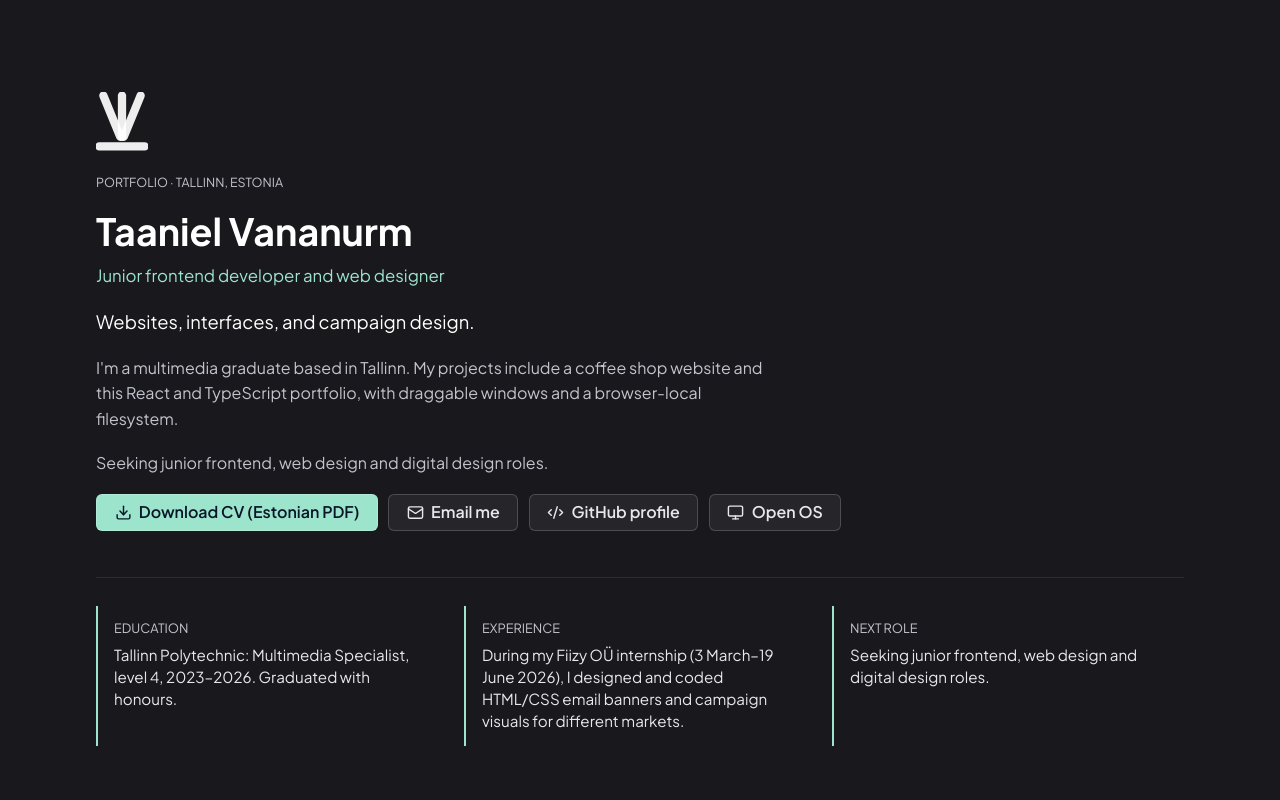
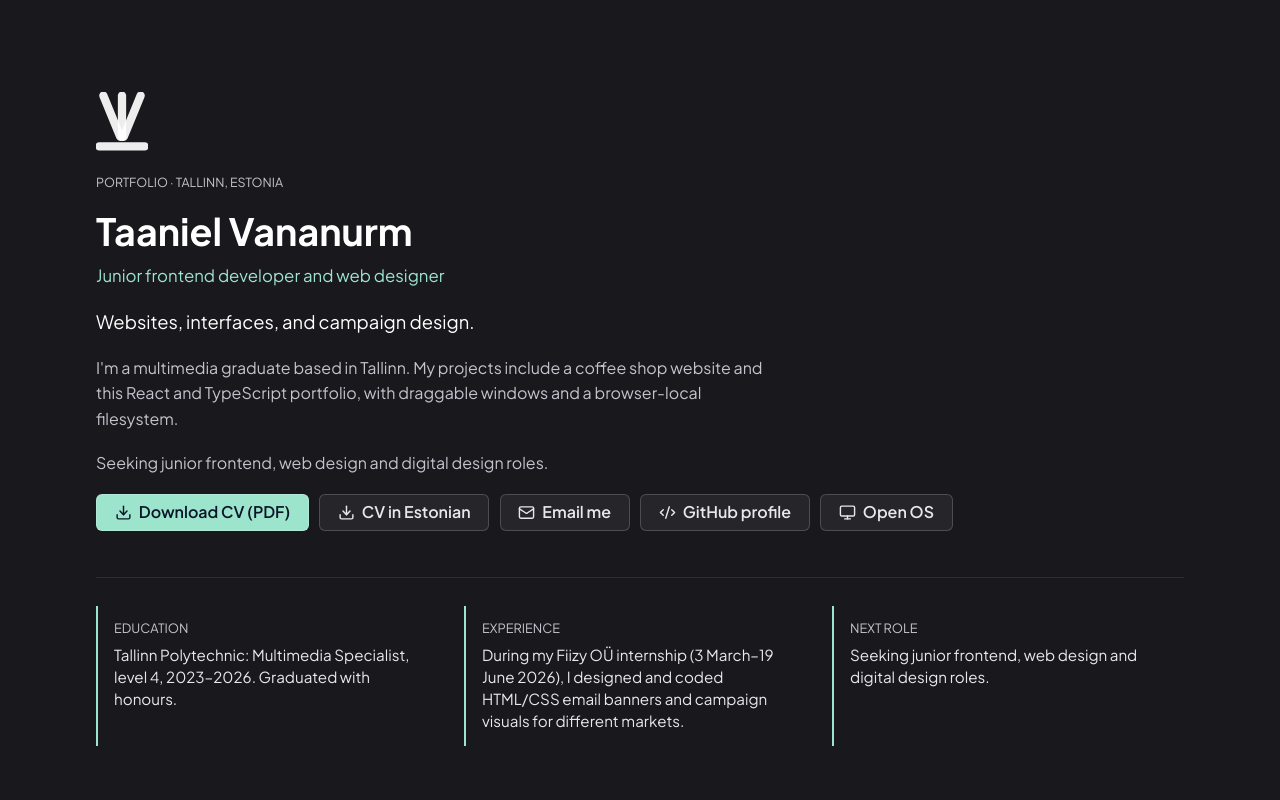
Before and after one commit to Taan1el/taaniel-portfolio-os, a React (Vite) app: page /portfolio in a window 1280 px wide. Shown: the top 800 px of the page. Built offline with nearby package versions, Linux system fonts and the light colour scheme.

Commit message:
show the cv in the visitor's language

```diff
--- a/src/components/apps/contact-app.tsx
+++ b/src/components/apps/contact-app.tsx
@@ -18,7 +18,7 @@ import {
   Trash2,
   X,
 } from "lucide-react";
-import { getResumeDownloadUrls, profile, repoUrl, socialLinks } from "@/data/portfolio";
+import { getResumeDownloadUrls, profile, repoUrl, resumeAlternate, socialLinks } from "@/data/portfolio";
 import { readLocalStorage, writeLocalStorage } from "@/lib/safe-storage";
 import { cn } from "@/lib/utils";
 import { toast } from "@/stores/toast-store";
@@ -72,7 +72,10 @@ const INBOX: Message[] = [
     subject: "My CV",
     snippet: "The same PDF as Resume.pdf on the desktop.",
     body: ["Here is my CV as a PDF, the same file as Resume.pdf on the desktop."],
-    links: [{ label: "CV_Taaniel_Vananurm.pdf", detail: "PDF", href: getResumeDownloadUrls()[0], download: true }],
+    links: [
+      { label: "Taaniel Vananurm CV", detail: "PDF", href: getResumeDownloadUrls()[0], download: true },
+      { label: resumeAlternate.label, detail: "PDF", href: resumeAlternate.href, download: true },
+    ],
   },
   {
     id: "links",
--- a/src/components/recruiter/recruiter-view.tsx
+++ b/src/components/recruiter/recruiter-view.tsx
@@ -8,6 +8,7 @@ import {
   liveDemoUrl,
   profile,
   repoUrl,
+  resumeAlternate,
   socialLinks,
 } from "@/data/portfolio";
 import { SafeImage } from "@/components/ui/safe-image";
@@ -43,7 +44,10 @@ export function RecruiterView() {
           <p className={styles.lead}>{profile.availability}</p>
           <div className={styles.actions}>
             <a className={styles.primaryBtn} href={primaryCv} download>
-              <Download size={17} aria-hidden="true" /> Download CV (Estonian PDF)
+              <Download size={17} aria-hidden="true" /> Download CV (PDF)
+            </a>
+            <a className={styles.secondaryBtn} href={resumeAlternate.href} download>
+              <Download size={17} aria-hidden="true" /> {resumeAlternate.label}
             </a>
             <a className={styles.secondaryBtn} href={profile.email}>
               <Mail size={17} aria-hidden="true" /> Email me
--- a/src/data/portfolio.ts
+++ b/src/data/portfolio.ts
@@ -24,8 +24,17 @@ export const landingCopy = {
     "A focused portfolio overview is one click away. The OS shell is a live React + TypeScript project you can explore in more depth.",
 };
 
-/** Primary CV URL (served from /public). Add a mirror if the main host blocks PDF fetch. */
-export const resumePdfPath = resolvePublicAssetUrl("assets/CV_Taaniel_Vananurm.pdf");
+const resumePdfEnglish = resolvePublicAssetUrl("assets/CV_Taaniel_Vananurm_EN.pdf");
+const resumePdfEstonian = resolvePublicAssetUrl("assets/CV_Taaniel_Vananurm.pdf");
+const estonianVisitor = /^et\b/i.test(globalThis.navigator?.language ?? "");
+
+/** Primary CV URL (served from /public): English, unless the browser is set to Estonian. */
+export const resumePdfPath = estonianVisitor ? resumePdfEstonian : resumePdfEnglish;
+
+/** The same CV in the other language. */
+export const resumeAlternate = estonianVisitor
+  ? { label: "CV in English", href: resumePdfEnglish }
+  : { label: "CV in Estonian", href: resumePdfEstonian };
 
 /** Optional absolute URL (e.g. GitHub raw). Tried in the PDF viewer if the primary URL fails. */
 export const resumePdfFallbackUrl: string | null = null;
```
Also changed, not shown: 2 other files (tests, documents, lock files or other folders).
